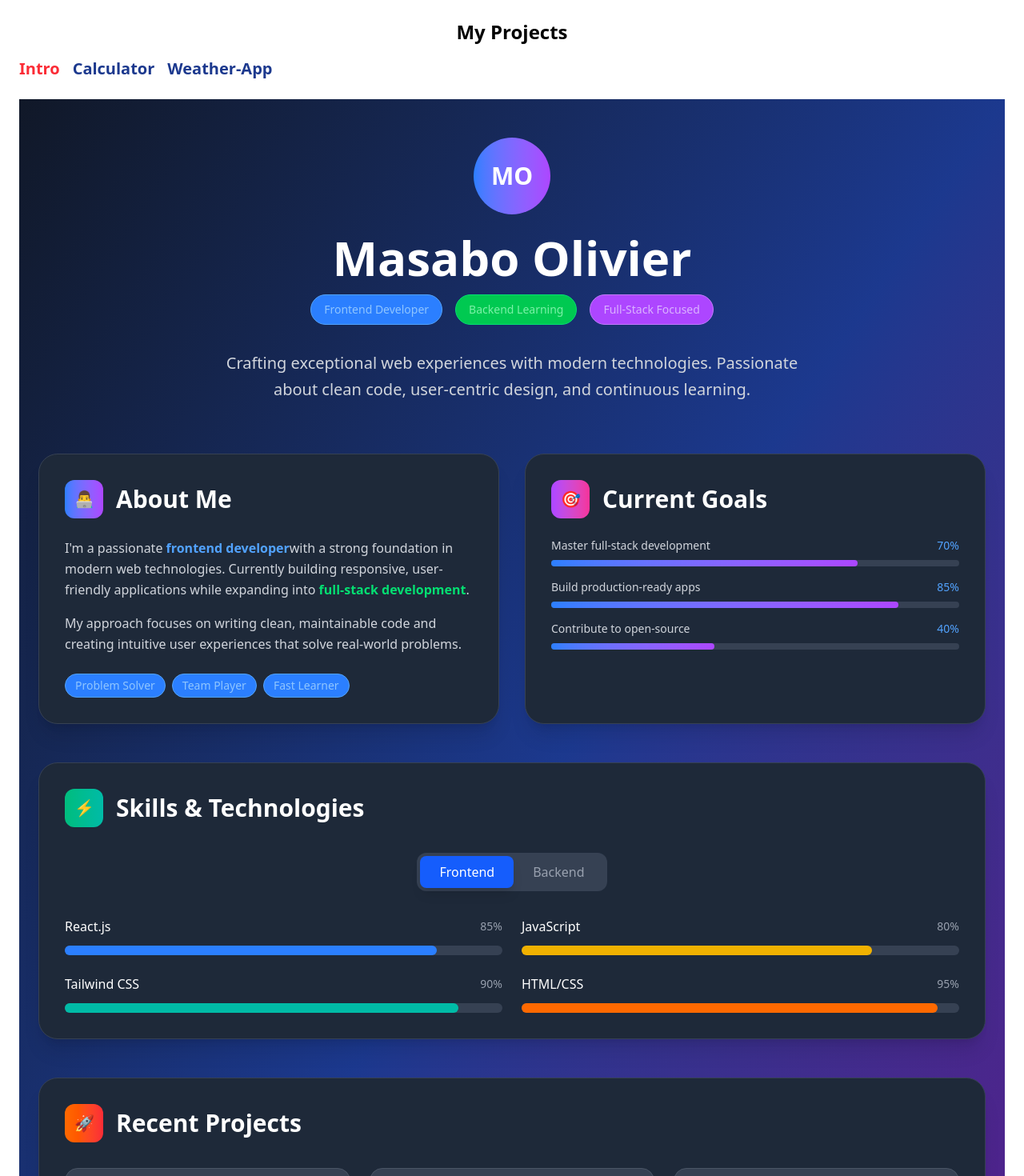
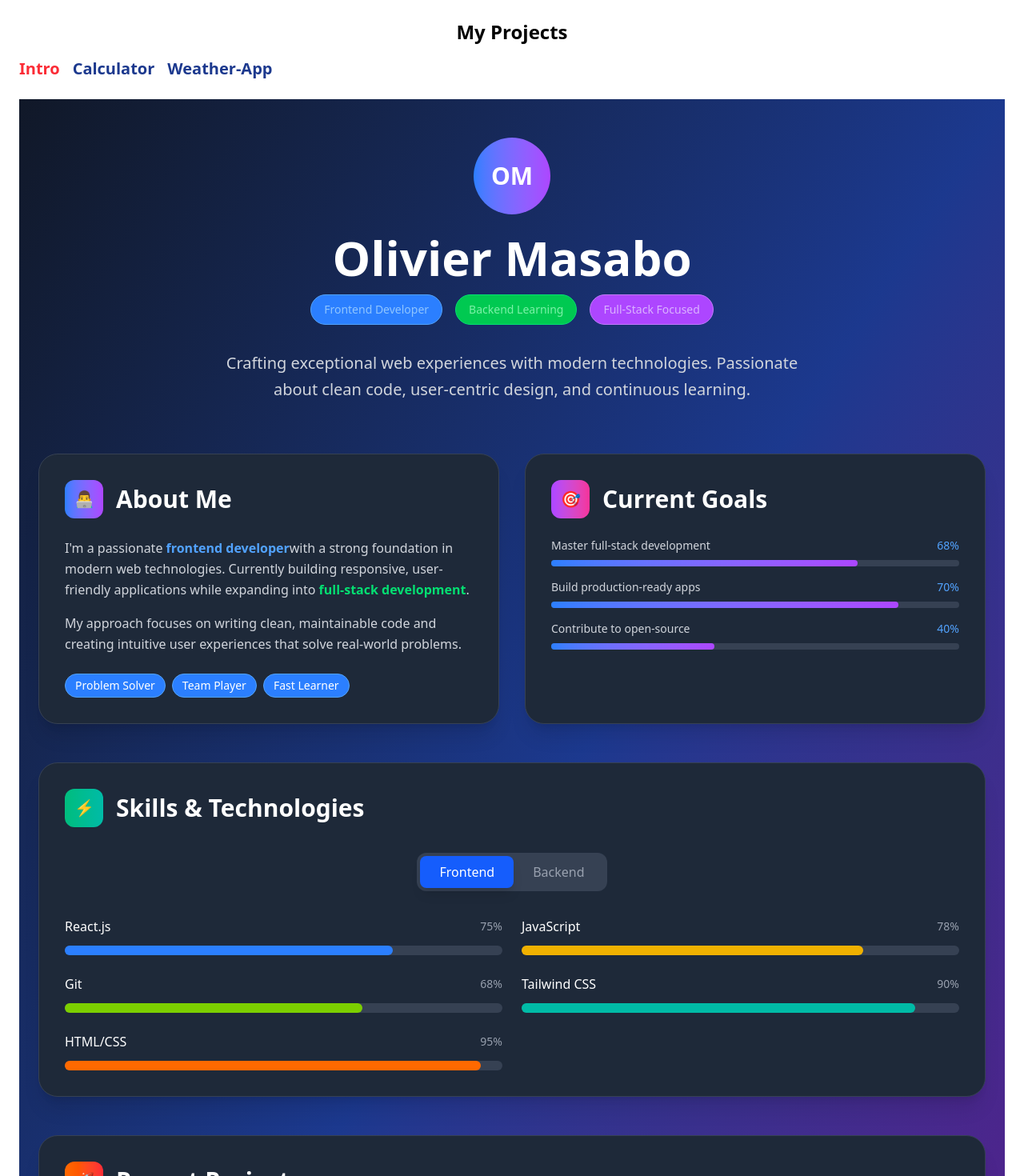
Before and after one commit to Olivier-Masabo/Frontend-Mini-Project, a React (Vite) app in the folder Frontend-Project/: page /home in a window 1280 px wide. Shown: the top 1470 px of the page at 80% size. Built offline with nearby package versions, Linux system fonts and the light colour scheme.

Commit message:
adding functionality and redesing

```diff
--- a/Frontend-Project/src/Home.jsx
+++ b/Frontend-Project/src/Home.jsx
@@ -9,17 +9,20 @@ import { useState, useEffect } from 'react';
     }, []);
 
     const frontendSkills = [
-        { name: 'React.js', level: 85, color: 'bg-blue-500' },
-        { name: 'JavaScript', level: 80, color: 'bg-yellow-500' },
+        { name: 'React.js', level: 75, color: 'bg-blue-500' },
+        { name: 'JavaScript', level: 78, color: 'bg-yellow-500' },
+        {name:"Git", level:68, color:'bg-lime-500'},
         { name: 'Tailwind CSS', level: 90, color: 'bg-teal-500' },
         { name: 'HTML/CSS', level: 95, color: 'bg-orange-500' }
+
     ];
 
     const backendSkills = [
         { name: 'Node.js', level: 65, color: 'bg-green-500' },
         { name: 'PostgreSQL', level: 55, color: 'bg-blue-600' },
         { name: 'Express.js', level: 60, color: 'bg-gray-600' },
-        { name: 'APIs', level: 70, color: 'bg-purple-500' }
+        { name: 'APIs', level: 70, color: 'bg-purple-500' },
+        {name:"Git", level:68, color:'bg-lime-500'}
     ];
 
     const currentSkills = activeTab === 'frontend' ? frontendSkills : backendSkills;
@@ -31,10 +34,10 @@ import { useState, useEffect } from 'react';
 
                     <div className="text-center mb-16">
                         <div className="w-24 h-24 bg-gradient-to-r from-blue-500 to-purple-500 rounded-full flex items-center justify-center text-white text-3xl font-bold mx-auto mb-6">
-                            MO
+                            OM
                         </div>
                         <h1 className="text-5xl md:text-6xl font-bold text-white mb-4">
-                            Masabo Olivier
+                            Olivier Masabo
                         </h1>
                         <div className="flex flex-wrap justify-center gap-4 mb-8">
                             <span className="px-4 py-2 bg-blue-500 bg-opacity-20 border border-blue-400 rounded-full text-blue-300 text-sm">
@@ -72,9 +75,9 @@ import { useState, useEffect } from 'react';
                                 intuitive user experiences that solve real-world problems.
                             </p>
                             <div className="flex flex-wrap gap-2">
-                                <span className="px-3 py-1 bg-blue-500 bg-opacity-20 text-blue-300 rounded-full text-sm border border-blue-400">Problem Solver</span>
-                                <span className="px-3 py-1 bg-blue-500 bg-opacity-20 text-blue-300 rounded-full text-sm border border-blue-400">Team Player</span>
-                                <span className="px-3 py-1 bg-blue-500 bg-opacity-20 text-blue-300 rounded-full text-sm border border-blue-400">Fast Learner</span>
+                                <span className="px-3 py-1 bg-blue-500 bg-opacity-20 text-white rounded-full text-sm border border-blue-400">Problem Solver</span>
+                                <span className="px-3 py-1 bg-blue-500 bg-opacity-20 text-white rounded-full text-sm border border-blue-400">Team Player</span>
+                                <span className="px-3 py-1 bg-blue-500 bg-opacity-20 text-white rounded-full text-sm border border-blue-400">Fast Learner</span>
                             </div>
                         </div>
 
@@ -89,7 +92,7 @@ import { useState, useEffect } from 'react';
                                 <div className="space-y-2">
                                     <div className="flex justify-between text-sm">
                                         <span className="text-gray-300">Master full-stack development</span>
-                                        <span className="text-blue-400">70%</span>
+                                        <span className="text-blue-400">68%</span>
                                     </div>
                                     <div className="w-full bg-gray-700 rounded-full h-2">
                                         <div className="bg-gradient-to-r from-blue-500 to-purple-500 h-2 rounded-full w-3/4"></div>
@@ -98,7 +101,7 @@ import { useState, useEffect } from 'react';
                                 <div className="space-y-2">
                                     <div className="flex justify-between text-sm">
                                         <span className="text-gray-300">Build production-ready apps</span>
-                                        <span className="text-blue-400">85%</span>
+                                        <span className="text-blue-400">70%</span>
                                     </div>
                                     <div className="w-full bg-gray-700 rounded-full h-2">
                                         <div className="bg-gradient-to-r from-blue-500 to-purple-500 h-2 rounded-full" style={{width: '85%'}}></div>
@@ -222,9 +225,9 @@ import { useState, useEffect } from 'react';
                                 </button>
                             </div>
                             <div className="flex justify-center space-x-6">
-                                <button className="text-gray-400 hover:text-white transition-colors duration-200">GitHub</button>
-                                <button className="text-gray-400 hover:text-white transition-colors duration-200">LinkedIn</button>
-                                <button className="text-gray-400 hover:text-white transition-colors duration-200">Twitter</button>
+                                <button className="text-gray-400 hover:text-white transition-colors duration-200 cursor-pointer"><a href="https://github.com/Olivier-Masabo">GitHub</a></button>
+                                <button className="text-gray-400 hover:text-white transition-colors duration-200 cursor-pointer">LinkedIn</button>
+                                <button className="text-gray-400 hover:text-white transition-colors duration-200 cursor-pointer">Twitter</button>
                             </div>
                         </div>
                     </div>
--- a/Frontend-Project/src/Weather.jsx
+++ b/Frontend-Project/src/Weather.jsx
@@ -63,7 +63,7 @@ function Weather() {
       </h2>
 
 
-      <div className="p-6 flex flex-col md:flex-row items-center justify-between gap-5 bg-gray-100">
+      <div className="p-6 flex flex-col md:flex-row items-center justify-between gap-5 bg-zinc-200 mt-5 mb-5 rounded-xl shadow-2xl shadow-gray-400">
         <div className="flex justify-center items-center gap-x-2 ">
           <div className="relative w-full md:w-auto">
   <input
@@ -97,7 +97,7 @@ function Weather() {
           </h2>
 
 
-      )}
+       )}
             </button>
 
             <button
@@ -194,8 +194,8 @@ function Weather() {
         </div>
       )}
 
-      <footer className="text-center text-gray-600 mt-10 p-4 border-t">
-        <p>🌍 Powered by WeatherAPI | Designed with ❤️</p>
+      <footer className="text-center text-gray-600 mt-10 p-10 border-t  bg-zinc-300 mb-5 rounded-xl shadow-top-2xl shadow-gray-300">
+        <p>🌍 Powered by WeatherAPI | Designed with Me❤️</p>
       </footer>
     </>
   );
```
